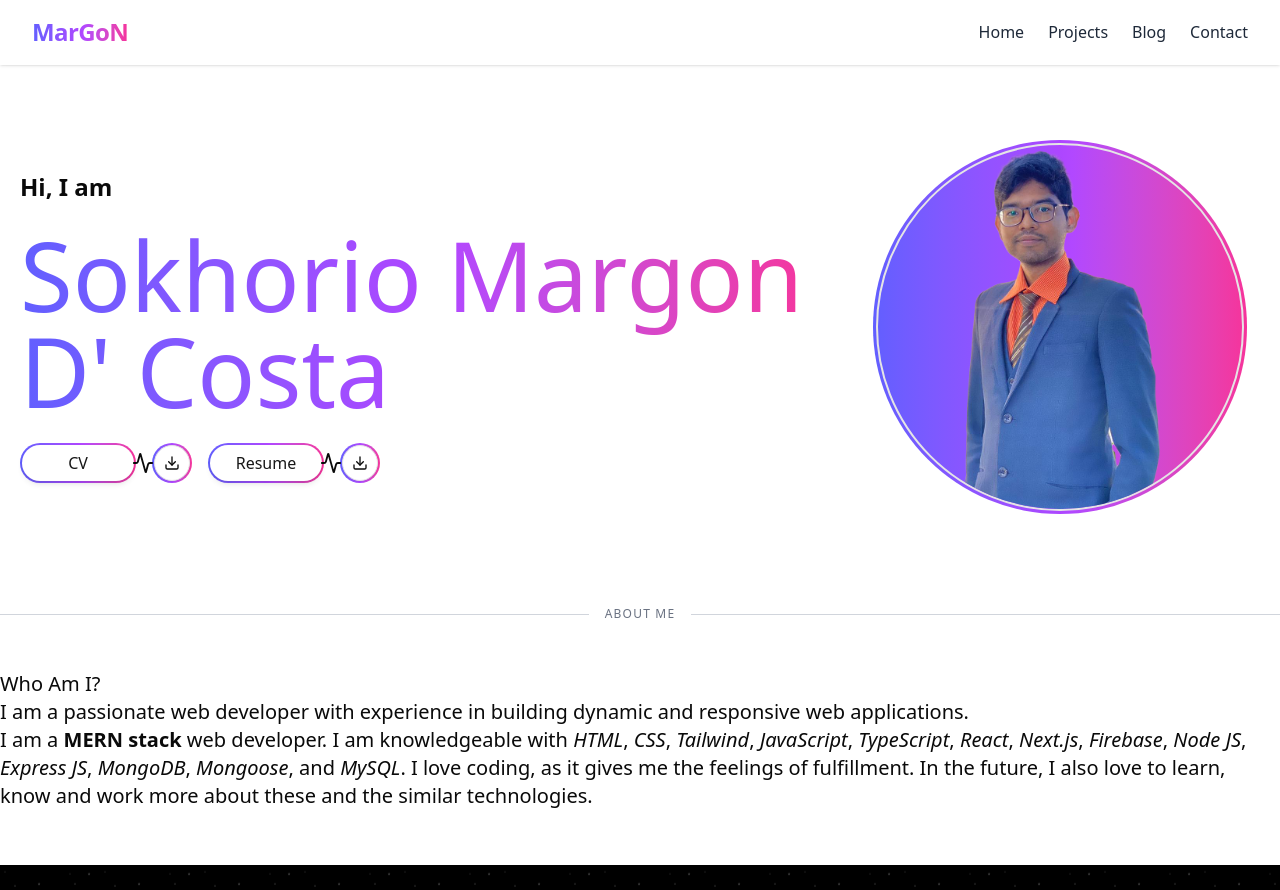
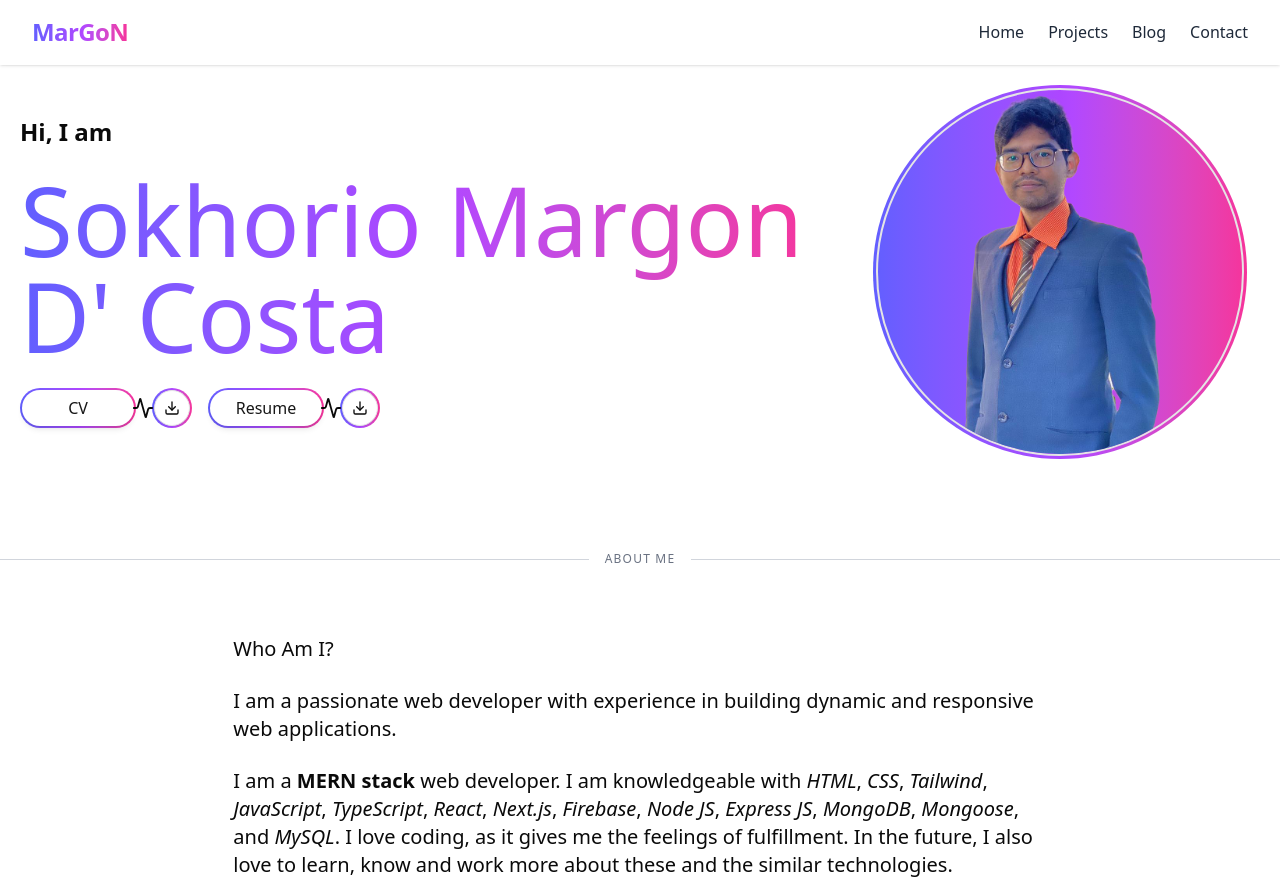
Before and after one commit to Marg0n/next-level-portfolio, a Next.js app: page / in a window 1280 px wide. Shown: the top 890 px of the page. Built offline with nearby package versions, Linux system fonts and the light colour scheme.

Commit message:
Fix: Fixed About.

```diff
--- a/src/components/modules/home/About.tsx
+++ b/src/components/modules/home/About.tsx
@@ -2,7 +2,7 @@ import React from 'react';
 
 const About = () => {
     return (
-        <div>
+        <div className='flex flex-col gap-6 w-full lg:w-2/3 p-5'>
             <h2 className="text-xl" data-aos="fade-down">Who Am I?</h2>
             <p className="text-wrap xl:text-xl text-base" data-aos="fade-up">
                 I am a passionate web developer with experience in building dynamic and responsive web applications.
```
